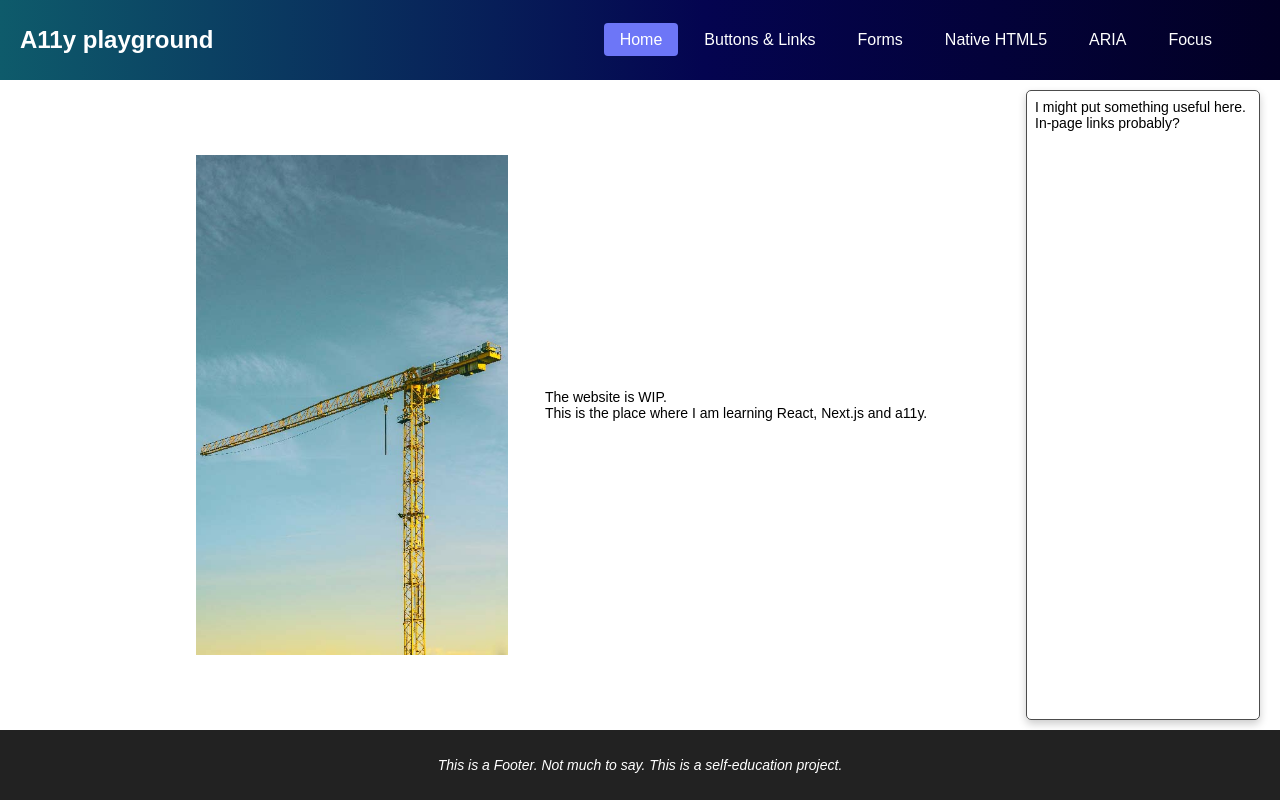
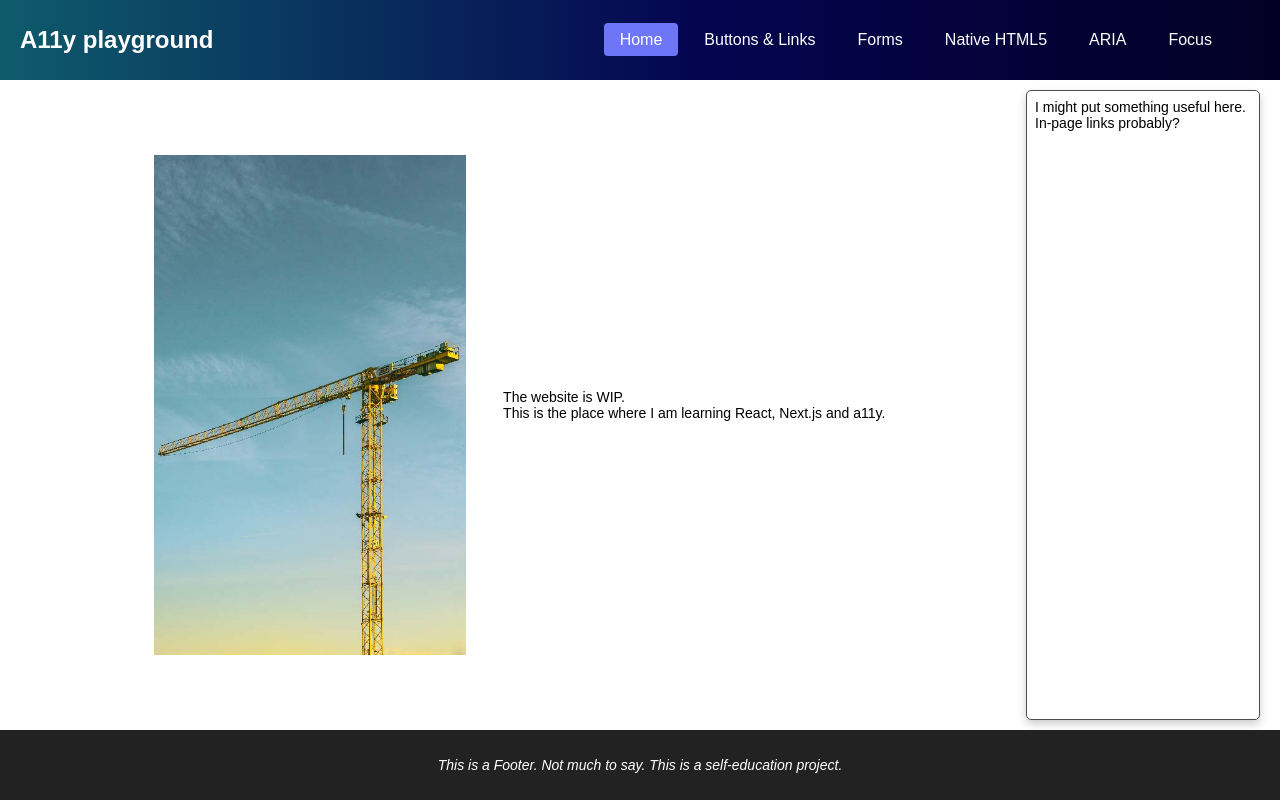
Before and after one commit to Frun4a/a11y-playground, a Next.js app: page / in a window 1280 px wide. Built offline with nearby package versions, Linux system fonts and the light colour scheme.

Commit message:
Fix lack of padding for the image on the Home page.

```diff
--- a/pages/index.module.css
+++ b/pages/index.module.css
@@ -10,6 +10,7 @@
   margin: 0 auto;
   max-width: 1000px;
   max-height: 500px;
+  margin: 5px 10px;
 }
 
 .inner_container img {
```
